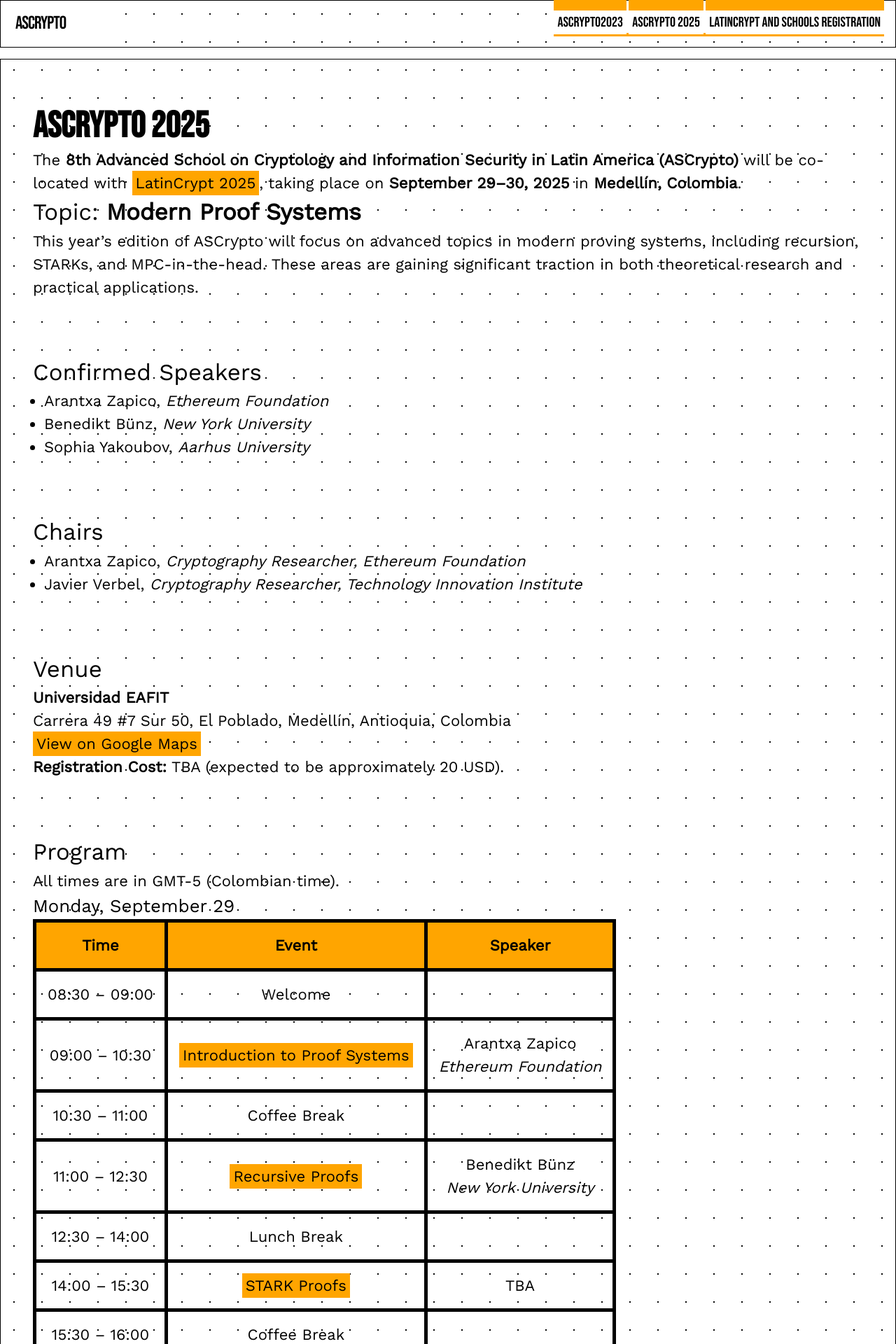
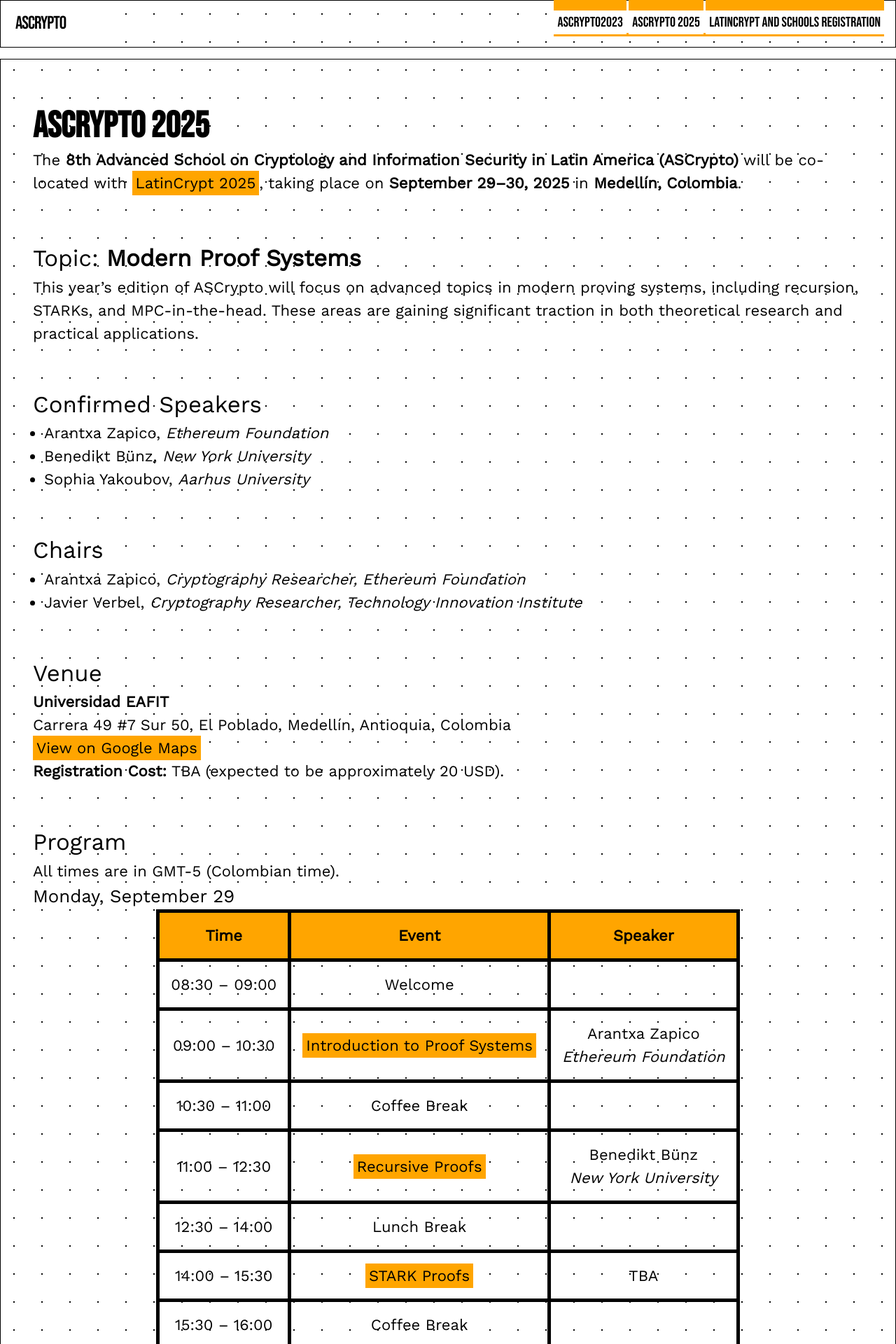
Before and after one commit to claucece/ascrypto, a Jekyll site: the page built from 2025.html, in a window 1280 px wide. Shown: the top 1920 px of the page at 70% size. Built offline with Jekyll 4.4.1, drawn with Linux system fonts in a browser that asks for light colours.

Commit message:
Small update v0.2.1

```diff
--- a/2025.html
+++ b/2025.html
@@ -13,7 +13,9 @@
 		<strong>September 29–30, 2025</strong> in <strong>Medellín, Colombia</strong>.
 	</p>
 
-	<section id="topic" style="margin-bottom: 80px;">
+	<br><br>
+
+	<section id="topic" style="margin-bottom: 60px;">
 		<h2>Topic: <strong>Modern Proof Systems</strong></h2>
 		<p>
 			This year’s edition of ASCrypto will focus on advanced topics in modern proving systems, including recursion, STARKs, and MPC-in-the-head.
@@ -21,7 +23,7 @@
 		</p>
 	</section>
 
-	<section id="speakers" style="margin-bottom: 80px;">
+	<section id="speakers" style="margin-bottom: 60px;">
 		<h2>Confirmed Speakers</h2>
 		<ul>
 			<li>Arantxa Zapico, <em>Ethereum Foundation</em></li>
@@ -30,7 +32,7 @@
 		</ul>
 	</section>
 
-	<section id="chairs" style="margin-bottom: 80px;">
+	<section id="chairs" style="margin-bottom: 60px;">
 		<h2>Chairs</h2>
 		<ul>
 			<li>Arantxa Zapico, <em>Cryptography Researcher, Ethereum Foundation</em></li>
@@ -38,7 +40,7 @@
 		</ul>
 	</section>
 
-	<section id="venue" style="margin-bottom: 80px;">
+	<section id="venue" style="margin-bottom: 60px;">
 		<h2>Venue</h2>
 		<p>
 			<strong>Universidad EAFIT</strong><br>
@@ -50,12 +52,13 @@
 		<p><strong>Registration Cost:</strong> TBA (expected to be approximately 20 USD).</p>
 	</section>
 
-	<section id="program" style="margin-bottom: 80px;">
+	<section id="program" style="margin-bottom: 60px;">
 		<h2>Program</h2>
 		<p>All times are in GMT-5 (Colombian time).</p>
 
 		<h3>Monday, September 29</h3>
-		<table>
+		<div style="text-align: center;">
+			<table style="margin: 0 auto;">
 				<thead>
 				<tr>
 					<th>Time</th>
@@ -67,32 +70,34 @@
 				<tr><td>08:30 – 09:00</td><td>Welcome</td><td></td></tr>
 				<tr>
 					<td>09:00 – 10:30</td>
-				<td><a href="../slides/2025/arantxa-talk.pdf" target="_blank">Introduction to Proof Systems</a></td>
+					<td><a href="../slides/arantxa-talk.pdf" target="_blank">Introduction to Proof Systems</a></td>
 					<td>Arantxa Zapico<br><em>Ethereum Foundation</em></td>
 				</tr>
 				<tr><td>10:30 – 11:00</td><td>Coffee Break</td><td></td></tr>
 				<tr>
 					<td>11:00 – 12:30</td>
-				<td><a href="../slides/2025/benedikt-talk.pdf" target="_blank">Recursive Proofs</a></td>
+					<td><a href="../slides/benedikt-talk.pdf" target="_blank">Recursive Proofs</a></td>
 					<td>Benedikt Bünz<br><em>New York University</em></td>
 				</tr>
 				<tr><td>12:30 – 14:00</td><td>Lunch Break</td><td></td></tr>
 				<tr>
 					<td>14:00 – 15:30</td>
-				<td><a href="../slides/2025/starkware-talk.pdf" target="_blank">STARK Proofs</a></td>
+					<td><a href="../slides/starkware-talk.pdf" target="_blank">STARK Proofs</a></td>
 					<td>TBA</td>
 				</tr>
 				<tr><td>15:30 – 16:00</td><td>Coffee Break</td><td></td></tr>
 				<tr>
 					<td>16:00 – 17:30</td>
-				<td><a href="../slides/2025/shophia-talk.pdf" target="_blank">MPC-in-the-Head</a></td>
+					<td><a href="../slides/shophia-talk.pdf" target="_blank">MPC-in-the-Head</a></td>
 					<td>Sophia Yakoubov<br><em>Aarhus University</em></td>
 				</tr>
 				</tbody>
 			</table>
+		</div>
 
 		<h3>Tuesday, September 30</h3>
-		<table>
+		<div style="text-align: center;">
+			<table style="margin: 0 auto;">
 				<thead>
 				<tr>
 					<th>Time</th>
@@ -103,25 +108,26 @@
 				<tbody>
 				<tr>
 					<td>09:00 – 10:30</td>
-				<td><a href="../slides/2025/benedikt-talk.pdf" target="_blank">Recursive Proofs (Part 2)</a></td>
+					<td><a href="../slides/benedikt-talk.pdf" target="_blank">Recursive Proofs (Part 2)</a></td>
 					<td>Benedikt Bünz<br><em>New York University</em></td>
 				</tr>
 				<tr><td>10:30 – 11:00</td><td>Coffee Break</td><td></td></tr>
 				<tr>
 					<td>11:00 – 12:30</td>
-				<td><a href="../slides/2025/starkware-talk.pdf" target="_blank">STARK Proofs (Part 2)</a></td>
+					<td><a href="../slides/starkware-talk.pdf" target="_blank">STARK Proofs (Part 2)</a></td>
 					<td>TBA</td>
 				</tr>
 				<tr><td>12:30 – 14:00</td><td>Lunch Break</td><td></td></tr>
 				<tr>
 					<td>14:00 – 15:30</td>
-				<td><a href="../slides/2025/shophia-talk.pdf" target="_blank">MPC-in-the-Head (Part 2)</a></td>
+					<td><a href="../slides/shophia-talk.pdf" target="_blank">MPC-in-the-Head (Part 2)</a></td>
 					<td>Sophia Yakoubov<br><em>Aarhus University</em></td>
 				</tr>
 				<tr><td>15:30 – 16:00</td><td>Coffee Break</td><td></td></tr>
 				<tr><td>16:00 – 17:30</td><td>Q&A and Practical Session</td><td></td></tr>
 				</tbody>
 			</table>
+		</div>
 	</section>
 
 </div>
```
Lines whose indentation alone changed are shown as unchanged.
